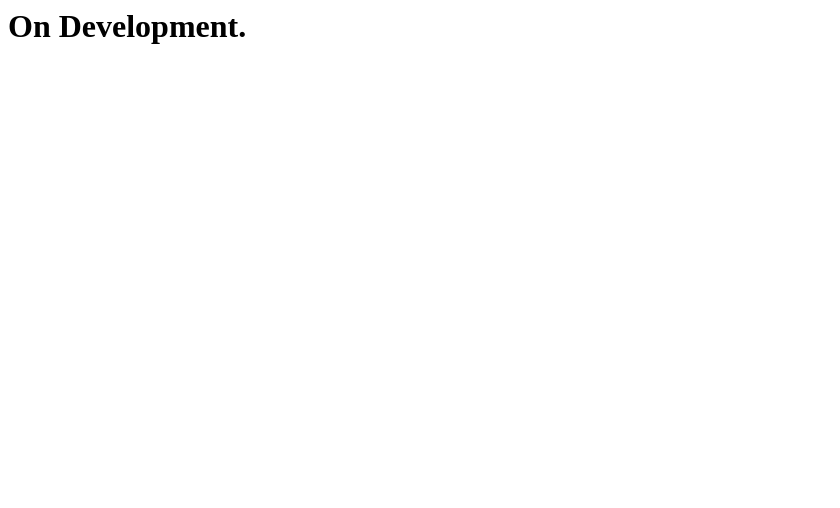
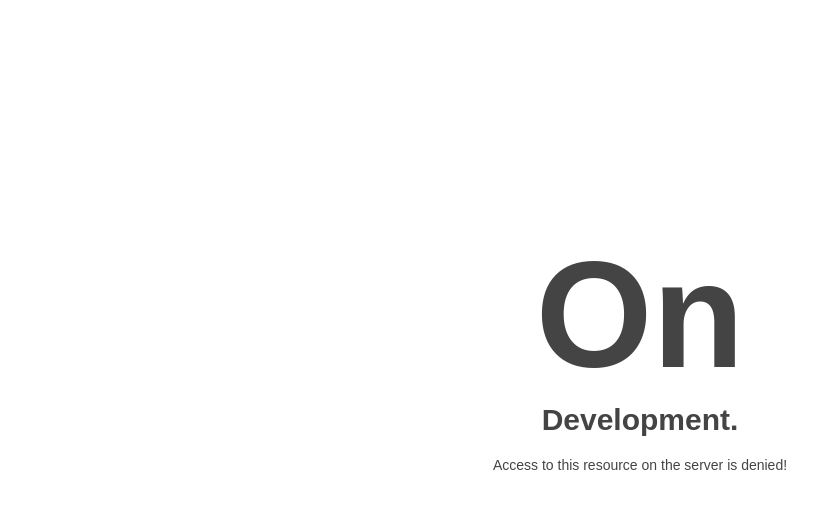
Before and after one commit to dibakarmitra/dibakarmitra.github.io, a plain HTML site: page index.html in a window 1280 px wide. Shown: the whole page, without its empty margins (0-840 px from the left). Drawn offline with Linux system fonts and the light colour scheme.

Commit message:
Update index.html

```diff
--- a/index.html
+++ b/index.html
@@ -1 +1,11 @@
-<h1>On Development.</h1>
+<!DOCTYPE html>
+<html style="height:100%">
+<head><title>Dibakar Mitra
+</title></head>
+<body style="color: #444; margin:0;font: normal 14px/20px Arial, Helvetica, sans-serif; height:100%; background-color: #fff;">
+<div style="height:auto; min-height:100%; ">     <div style="text-align: center; width:800px; margin-left: -400px; position:absolute; top: 30%; left:50%;">
+        <h1 style="margin:0; font-size:150px; line-height:150px; font-weight:bold;">On</h1>
+<h2 style="margin-top:20px;font-size: 30px;">Development.
+</h2>
+<p>Access to this resource on the server is denied!</p>
+</div></div></body></html>
```
